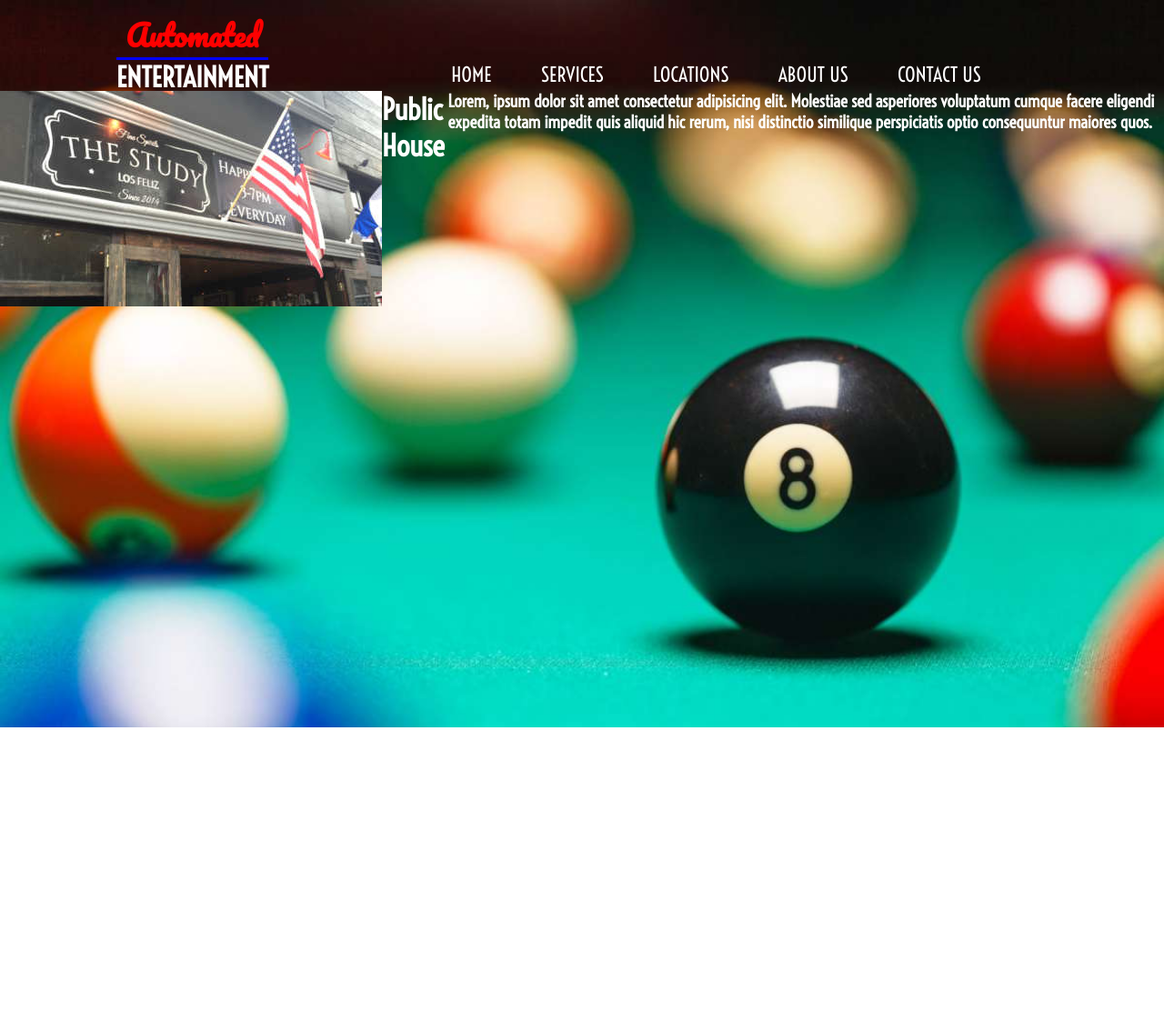
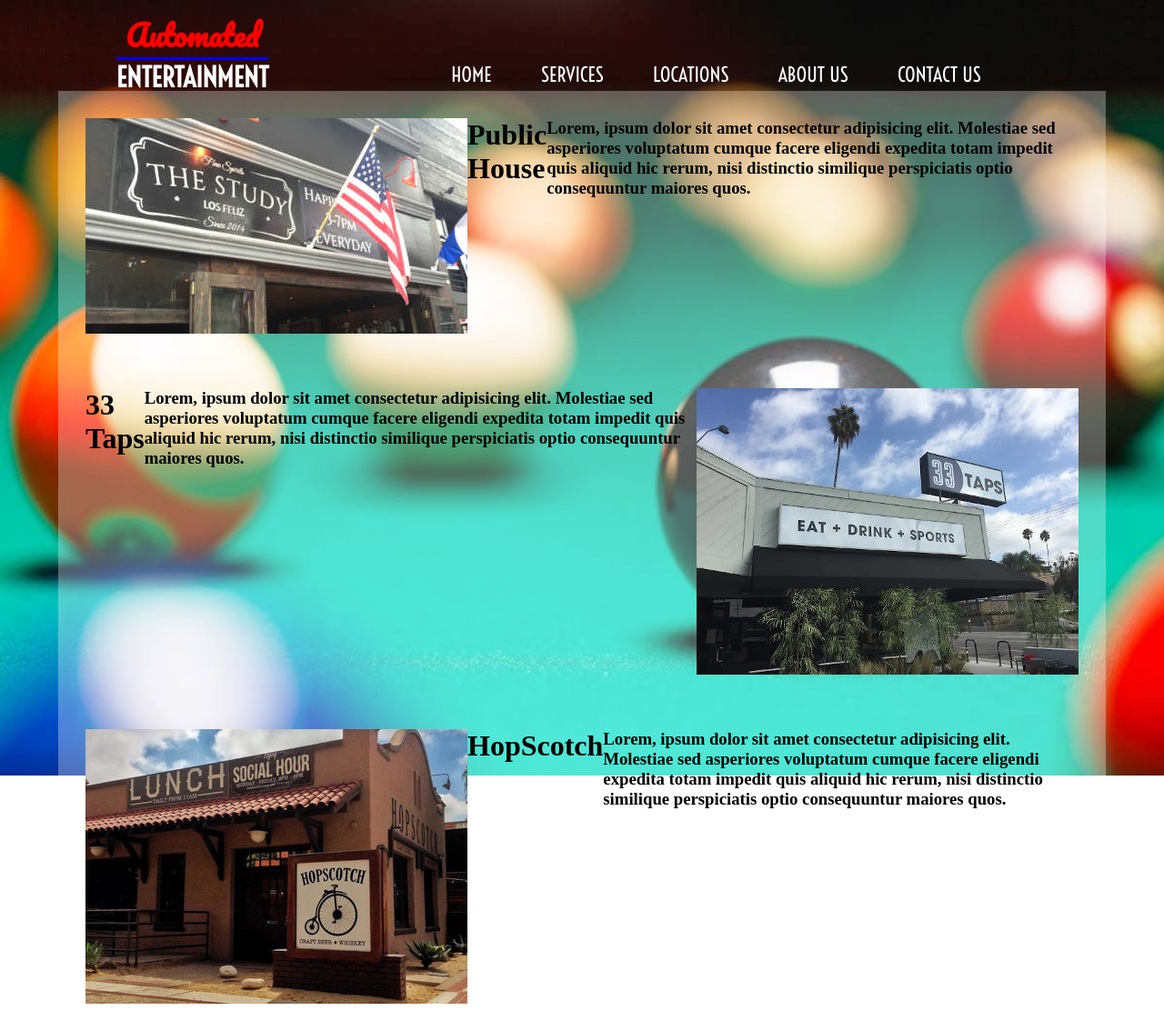
Before and after one commit to rick0suav3/Auto-Entertainment, a plain HTML site: page ae_locations.html in a window 1280 px wide. Shown: the whole page at 91% size. Before the commit the page ends 800 px from the top, so only its background shows below. Drawn offline with Linux system fonts and the light colour scheme.

Commit message:
continued work on locations page.

```diff
--- a/ae_locations.html
+++ b/ae_locations.html
@@ -52,12 +52,28 @@
             <div class="left_img">
                 <img src="img/PublicHouse.jpeg" alt="">
                 <p>
-                <h1>Public House</h1><tr></tr>
+                    <h1>Public House</h1><br />
+                    <h3>Lorem, ipsum dolor sit amet consectetur adipisicing elit. Molestiae sed asperiores voluptatum
+                        cumque facere eligendi expedita totam impedit quis aliquid hic rerum, nisi distinctio similique
+                        perspiciatis optio consequuntur maiores quos.</h3>
                 </p>
+            </div>
+            <div class="right_img">
                 <p>
-                <h3>Lorem, ipsum dolor sit amet consectetur adipisicing elit. Molestiae sed asperiores
-                    voluptatum cumque facere eligendi expedita totam impedit quis aliquid hic rerum, nisi
-                    distinctio similique perspiciatis optio consequuntur maiores quos.</h3>
+                    <h1>33 Taps</h1><br />
+                    <h3>Lorem, ipsum dolor sit amet consectetur adipisicing elit. Molestiae sed asperiores voluptatum
+                        cumque facere eligendi expedita totam impedit quis aliquid hic rerum, nisi distinctio similique
+                        perspiciatis optio consequuntur maiores quos.</h3>
+                </p>
+                <img src="img/33taps.jpg" alt="">
+            </div>
+            <div class="left_img">
+                <img src="img/Hopscotch.jpg" alt="">
+                <p>
+                    <h1>HopScotch</h1><br />
+                    <h3>Lorem, ipsum dolor sit amet consectetur adipisicing elit. Molestiae sed asperiores voluptatum
+                        cumque facere eligendi expedita totam impedit quis aliquid hic rerum, nisi distinctio similique
+                        perspiciatis optio consequuntur maiores quos.</h3>
                 </p>
             </div>
         </div>
--- a/ae_style.css
+++ b/ae_style.css
@@ -12,7 +12,8 @@ body {
     object-fit: cover;
 }
 
-/**************PC**Header****************/
+/*====================PC=HEADER====================*/
+
 header {
     display: flex;
     align-content: center;
@@ -129,12 +130,7 @@ li:hover .loc-men {
     text-align: left;
 }
 
-p {
-    font-family: 'Voltaire', sans-serif;
-    color: white
-}
-
-/**************Header***Tablets***Mobile****************/
+/*================HEADER=TABLETS=MOBILE================*/
 
 .burger {
     display: none;
@@ -177,23 +173,33 @@ p {
     }
 }
 
-/**************Header***Tablets***Mobile****************/
+/*=====================LOCATION=====================*/
 
-
-
-
-/*LOCATION LOCATION LOCATION LOCATION LOCATION*/
-
-.left_img{
-    display: flex;
+.main_container {
+    width: 90%;
+    margin: 0 auto;
 }
 
- .left_img h1{
+.left_img {
+    display: flex;
+    position: relative;
+    padding: 30px;
+    background: rgba(255, 255, 255, .3)
+}
+
+.right_img {
+    display: flex;
+    position: realtive;
+    padding: 30px;
+    background: rgba(255, 255, 255, .3)
+}
+
+.main_container p h1 {
     font-family: 'Voltaire', 'sansserif';
     color: white;
- }
+}
 
- .left_img h3{
+.main_container p h3 {
     font-family: 'Voltaire', 'sansserif';
     color: white;
- }
+}
```
Also changed, not shown: img/33taps.jpg (added), img/Hopscotch.jpg (added). Lines whose indentation alone changed are shown as unchanged.
